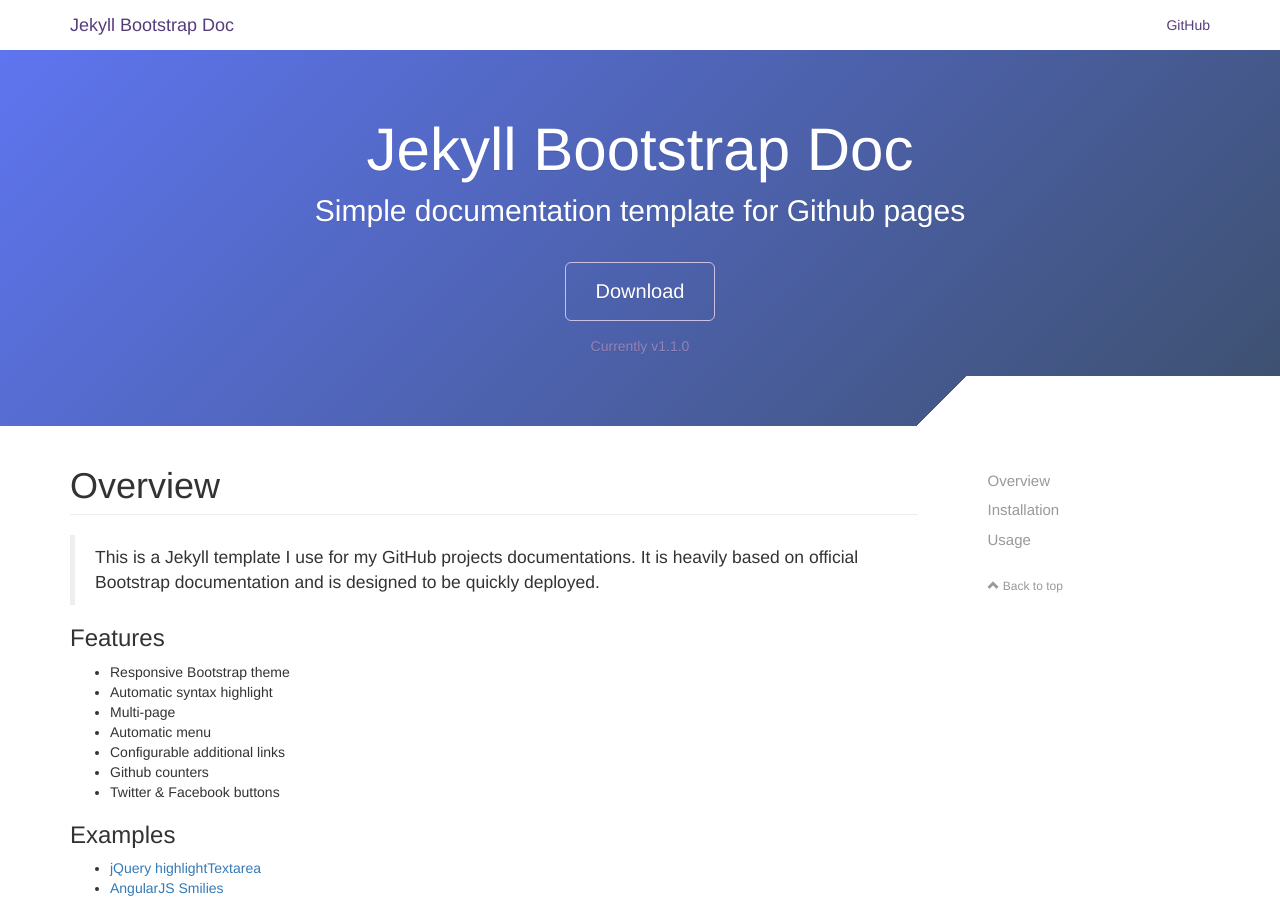
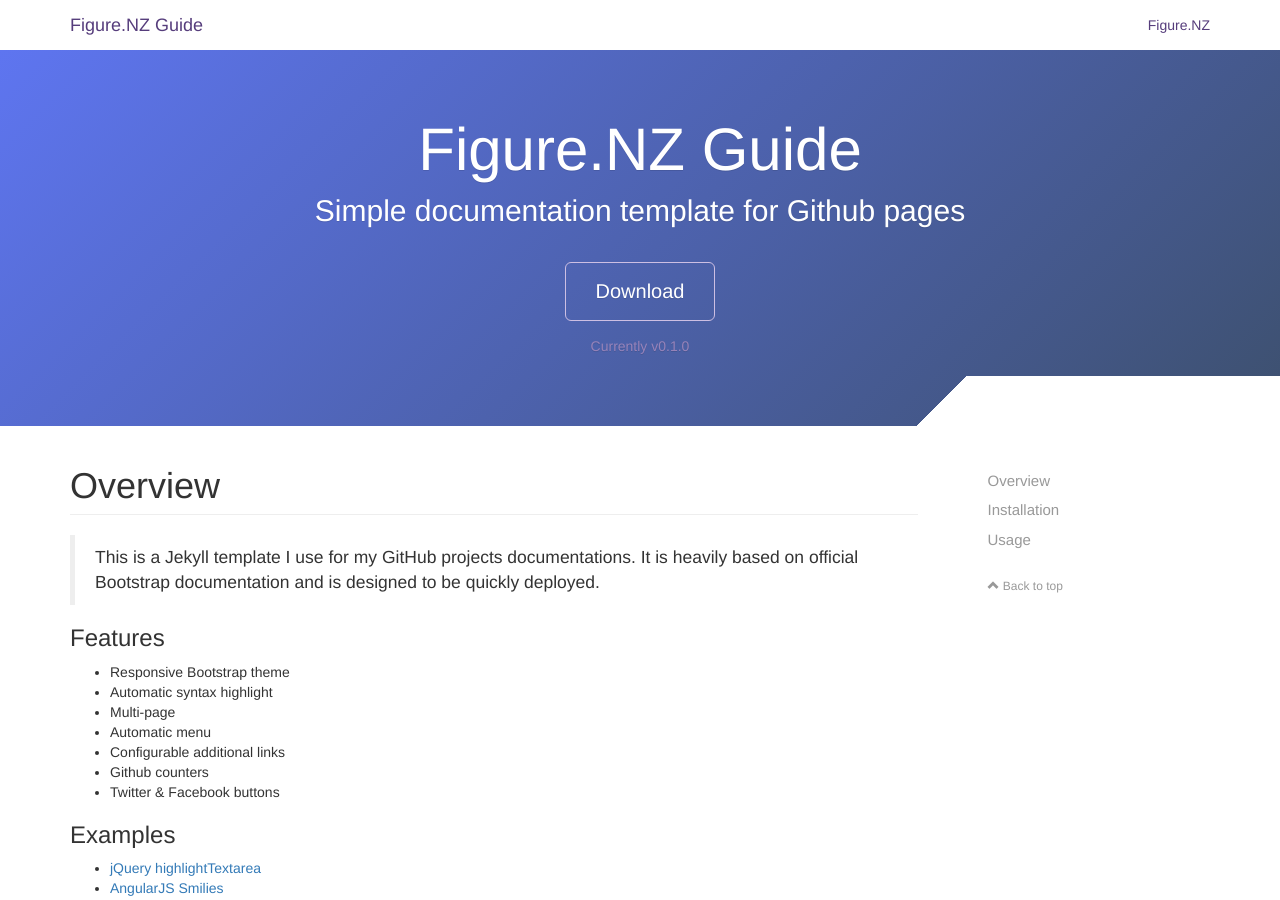
Before and after one commit to natdudley/theguide, a Jekyll site: the page built from index.html, in a window 1280 px wide and 900 px high. Built offline with Jekyll 4.4.1, drawn with Linux system fonts in a browser that asks for light colours; nearby versions of some CDN libraries; comment, search, counter and statistics services are not loaded; some of the changed text lies outside the part shown.

Commit message:
Updating config.yml with figure nz values
changing name, version, github url

```diff
--- a/_config.yml
+++ b/_config.yml
@@ -1,24 +1,24 @@
 # name of the software
-name: Jekyll Bootstrap Doc
+name: Figure.NZ Guide
 # current version of the software
-version: 1.1.0
+version: 0.1.0
 # url of the download button
-downloadUrl: https://github.com/mistic100/jekyll-bootstrap-doc
+downloadUrl: https://figure.nz
 # licence of the software
 license: MIT License
 licenseUrl: http://opensource.org/licenses/MIT
 
 # list of additional links on the right of the top menu
 headerLinks:
-  - title: GitHub
-    url: https://github.com/mistic100/jekyll-bootstrap-doc
+  - title: Figure.NZ
+    url: https://figure.nz
 
 # list if additional links on the footer
 footerLinks:
   - title: GitHub
-    url: https://github.com/mistic100/jekyll-bootstrap-doc
+    url: https://github.com/natdudley/theguide
   - title: Issues
-    url: https://github.com/mistic100/jekyll-bootstrap-doc/issues?state=open
+    url: https://github.com/natdudley/theguide/issues?state=open
 
 # header
 header:
@@ -33,8 +33,8 @@ analytics:
 
 # github buttons
 githubButton:
-  user: mistic100
-  repo: jekyll-bootstrap-doc
+  user: wikinewzealand
+  repo: Guide
 
 # twitter buttons
 twitter:
```
Also changed, not shown: 2 other files.
